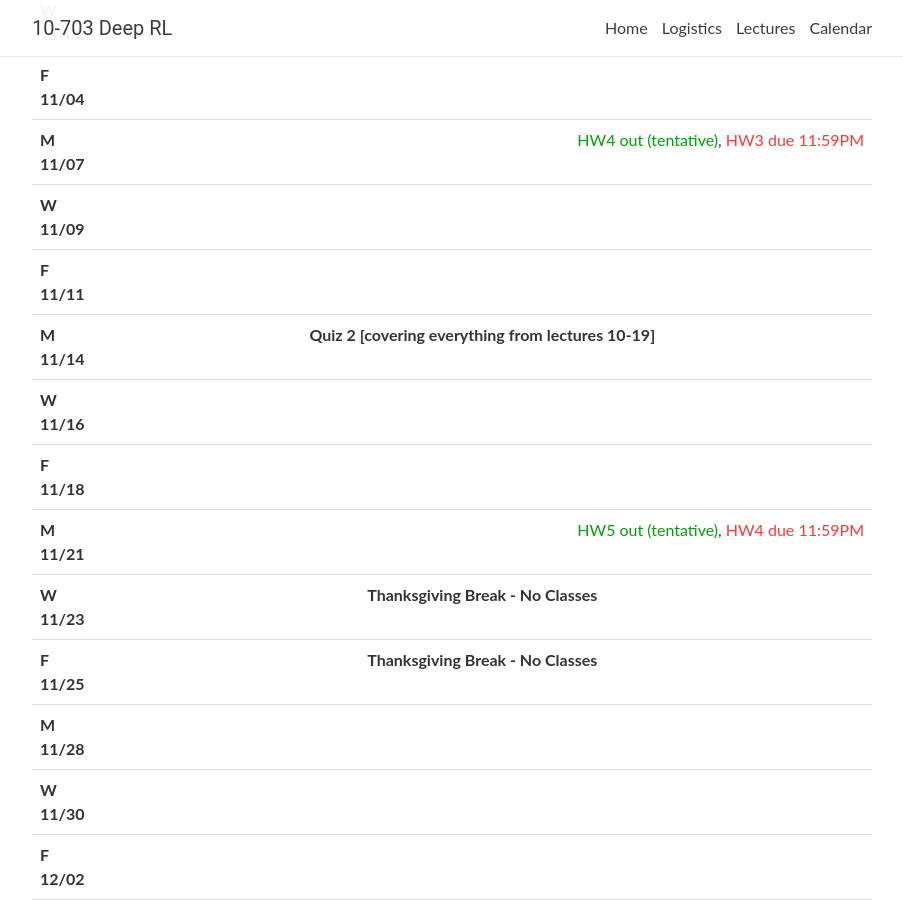
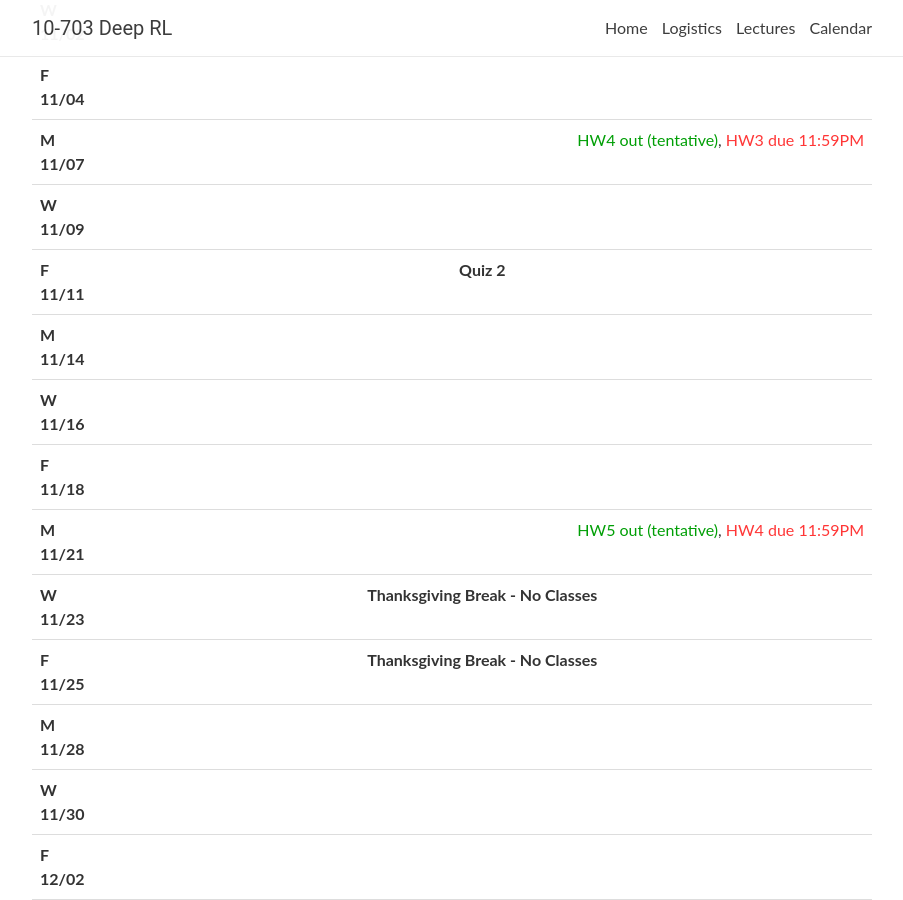
Before and after one commit to cmudeeprl/403website_s24, a Jekyll site: the page built from _pages/lectures.md, in a window 1280 px wide and 900 px high, scrolled down 2044 px. Shown: the whole window, without its empty margins (188-1091 px from the left). Built offline with Jekyll 4.4.1, drawn with Linux system fonts in a browser that asks for light colours; nearby versions of some CDN libraries; comment, search, counter and statistics services are not loaded.

Commit message:
Update schedule

```diff
--- a/_data/lectures.yml
+++ b/_data/lectures.yml
@@ -541,20 +541,10 @@
 
 - date: F 11/11
   lecturer:
-  title: >
-    <strong> Placeholder </strong>
   recitation:
-
-
-
-- date: M 11/14
-  lecturer:
-  # title:
-  recitation:
-  #   <strong>Policy and Value Iterations</strong>
   quiz: >
-    <strong> Quiz 2 [covering everything from lectures 10-19]</strong>
-  # slides:
+    <strong> Quiz 2 </strong>
+  slides:
   # # slides2:
   # video:
   # notes:
@@ -563,7 +553,8 @@
   logistics:
 
 
-- date: W 11/16
+
+- date: M 11/14
   lecturer:
   title: >
     <strong>Offline RL</strong>
@@ -581,7 +572,7 @@
     - Mandlekar et al. <a href="https://arxiv.org/abs/1911.05321" target="_blank">IRIS Implicit Reinforcement without Interaction at Scale for Learning Control from Offline Robot Manipulation Data</a>
   logistics:
 
-- date: F 11/18
+- date: W 11/16
   lecturer:
   recitation:
   title: >
@@ -600,6 +591,17 @@
     - (optional) Eccofet et al. <a href="https://arxiv.org/abs/2004.12919" target="_blank">First return, then explore</a>
     - Salimans et al. <a href="https://arxiv.org/abs/1812.03381" target="_blank">Learning Montezuma's Revenge from a Single Demonstration</a>
   logistics:
+
+
+- date: F 11/18
+  lecturer:
+  title: >
+    <strong>Placeholder</strong>
+  notes:
+  readings:
+  logistics:
+
+
 
 - date: M 11/21
   lecturer:
```
Also changed, not shown: 1 other file.
